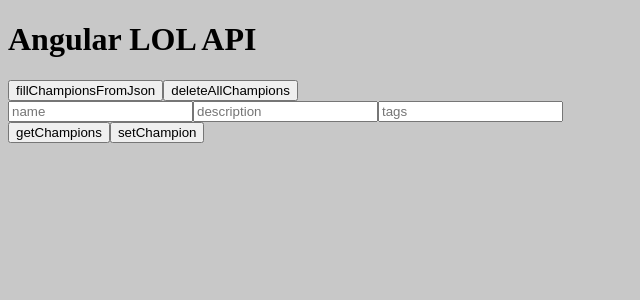
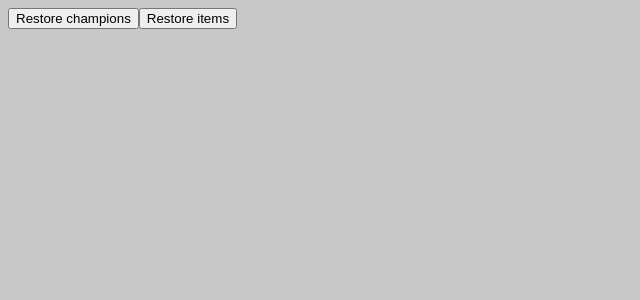
Before and after one commit to team-wk/Angular-LOL-API, an Angular app in the folder front-end/: page / in a window 1280 px wide. Shown: the top 300 px of the page, without its empty margins (0-640 px from the left). Built offline with nearby package versions, Linux system fonts and the light colour scheme.

Commit message:
Modify front-end app

```diff
--- a/front-end/src/app/app.component.html
+++ b/front-end/src/app/app.component.html
@@ -1,30 +1,2 @@
-<h1>
-  {{title}}
-</h1>
-
-<div>
-  <button (click)="fillChampionsFromJson()">fillChampionsFromJson</button>
-  <button (click)="deleteAllChampions()">deleteAllChampions</button>
-</div>
-
-<div>
-  <input [(ngModel)]="newChampion.name" placeholder="name">
-  <input [(ngModel)]="newChampion.desc" placeholder="description">
-  <input [(ngModel)]="newChampion.tags" placeholder="tags">
-</div>
-
-<div>
-  <button (click)="getChampions()">getChampions</button>
-  <button (click)="setChampion()">setChampion</button>
-<div>
-
-<ul *ngFor="let champion of champions">
-  <li>
-    <div>ID: {{ champion?._id }}</div>
-    <div>NAME: {{ champion?.name }}</div>
-    <div>DESC: {{ champion?.desc }}</div>
-    <div>TAGS: {{ champion?.tags }}</div>
-    <button (click)="deleteChampion(champion?._id)">deleteChampion</button>
-    <button (click)="editChampion(champion?._id)">editChampion</button>
-  </li>
-</ul>
+<button (click)="restoreChampions()">Restore champions</button>
+<button (click)="restoreItems()">Restore items</button>
--- a/front-end/src/app/app.component.ts
+++ b/front-end/src/app/app.component.ts
@@ -1,7 +1,5 @@
 import { Component } from '@angular/core';
 import { AppService } from './app.service';
-import { FormsModule } from '@angular/forms';
-import { Champion } from './champion';
 import 'rxjs/add/operator/map';
 import 'rxjs/add/operator/catch';
 
@@ -11,48 +9,52 @@
   styleUrls: ['./app.component.scss']
 })
 export class AppComponent {
-  title = 'Angular LOL API';
-  champions: Champion[];
-  newChampion: Champion;
+  constructor(private appService: AppService) {
+  }
+  private url = 'http://localhost:4300/';
 
-  constructor(private appService: AppService) {
-    this.newChampion = new Champion();
+  restoreChampions() {
+    console.log('CHAMPIONS');
+    this.fillDbFromJson('champions');
   }
 
-  getChampions() {
-    this.appService.getChampions().then((response) => {
-      this.champions = response;
-    });
+  restoreItems() {
+    console.log('items');
+    this.fillDbFromJson('items');
   }
 
-  setChampion() {
-    this.appService.setChampion(this.newChampion);
+  private fillDbFromJson(name: string) {
+    let apiUrl = this.url + name;
+
+    console.log('delete all ' + name + ' from db');
+    this.deleteAllDataFromDb(apiUrl);
+
+    console.log('send data from JSON ' + name + ' to db');
+    this.sendDataFromJsonToDb(apiUrl);
+
+    console.log('get ' + name + ' from db (' + apiUrl + ')');
+    this.logDataFromDb(apiUrl);
   }
 
-  deleteChampion(id: string) {
-    this.appService.deleteChampion(id);
-  }
-
-  editChampion(id: string) {
-    this.appService.editChampion(id, this.newChampion);
-  }
-
-  fillChampionsFromJson() {
-    let champs: Champion[] = [];
-    this.appService.getChampionsJson().then((championsFromJson) => {
-      championsFromJson.forEach(champion => {
-          this.appService.setChampion(champion);
-          champs.push(champion);
-      });
-      console.log(champs);
-    });
-  }
-
-  deleteAllChampions() {
-    this.appService.getChampions().then((champions) => {
-      champions.forEach(champion => {
-          this.appService.deleteChampion(champion._id);
+  private deleteAllDataFromDb(url: string) {
+    this.appService.getData(url).then((response) => {
+      response.forEach(item => {
+          this.appService.deleteData(url, item._id);
       });
     });
-  }
+  };
+
+  private sendDataFromJsonToDb(url: string) {
+    this.appService.getDataFromJson().then((response) => {
+      response.forEach(item => {
+          this.appService.setData(url, item);
+      });
+    });
+  };
+
+  private logDataFromDb(url: string) {
+    this.appService.getData(url).then((response) => {
+      console.log(response);
+    });
+  };
 }
--- a/front-end/src/app/app.module.ts
+++ b/front-end/src/app/app.module.ts
@@ -1,7 +1,6 @@
 import { BrowserModule } from '@angular/platform-browser';
 import { NgModule } from '@angular/core';
 import { HttpClientModule } from '@angular/common/http';
-import { FormsModule } from '@angular/forms';
 
 import { AppComponent } from './app.component';
 import { AppService } from './app.service';
@@ -13,9 +12,10 @@
   imports: [
     BrowserModule,
     HttpClientModule,
-    FormsModule
   ],
-  providers: [AppService],
+  providers: [
+    AppService,
+  ],
   bootstrap: [AppComponent]
 })
 export class AppModule { }
--- a/front-end/src/app/app.service.ts
+++ b/front-end/src/app/app.service.ts
@@ -3,35 +3,27 @@
 import 'rxjs/add/operator/toPromise';
 import 'rxjs/add/operator/catch';
 
-import { Champion } from './champion';
-
 @Injectable()
 export class AppService {
-  private url = 'http://localhost:4300/champions';
 
   constructor(private http: HttpClient) {
   };
 
-  getChampions(): Promise<any> {
-    return this.http.get(this.url).toPromise().then((response) => {
+  getData(url: string): Promise<any> {
+    return this.http.get(url).toPromise().then((response) => {
       return response;
     });
   };
 
-  setChampion(data: Champion): Promise<any> {
-    return this.http.post(this.url, data).toPromise();
+  setData(url: string, data: any): Promise<any> {
+    return this.http.post(url, data).toPromise();
   };
 
-  deleteChampion(id: string): Promise<any> {
-    return this.http.delete(this.url + '/' + id).toPromise();
+  deleteData(url: string, id: string): Promise<any> {
+    return this.http.delete(url + '/' + id).toPromise();
   };
 
-  editChampion(id: string, newData: Champion): Promise<any> {
-    // TODO
-    return this.http.put(this.url + '/' + id, newData).toPromise();
-  };
-
-  getChampionsJson(): Promise<any> {
+  getDataFromJson(): Promise<any> {
     return this.http.get("../assets/data/gameinfo-champions.json").toPromise().then((response) => {
       return response;
     });
--- a/front-end/src/app/champion.ts
+++ /dev/null
@@ -1,45 +0,0 @@
-export class Champion {
-  _id: string;
-  name: string;
-  title: string;
-  blurb: string;
-  info: {
-    attack: number,
-    defense: number,
-    magic:number,
-    difficulty: number
-  };
-  image: {
-    full: string,
-    sprite: string,
-    group: string,
-    x: number,
-    y: number,
-    w: number,
-    h: number
-  };
-  tags: string[];
-  partype: string;
-  stats: {
-    hp: number,
-    hpperlevel: number,
-    mp: number,
-    mpperlevel: number,
-    movespeed: number,
-    armor: number,
-    armorperlevel: number,
-    spellblock: number,
-    spellblockperlevel: number,
-    attackrange: number,
-    hpregen: number,
-    hpregenperlevel: number,
-    mpregen: number,
-    mpregenperlevel: number,
-    crit: number,
-    critperlevel: number,
-    attackdamage: number,
-    attackdamageperlevel: number,
-    attackspeedoffset: number,
-    attackspeedperlevel: number
-  }
-}
```
Also changed, not shown: 1 other file (tests, documents, lock files or other folders).
